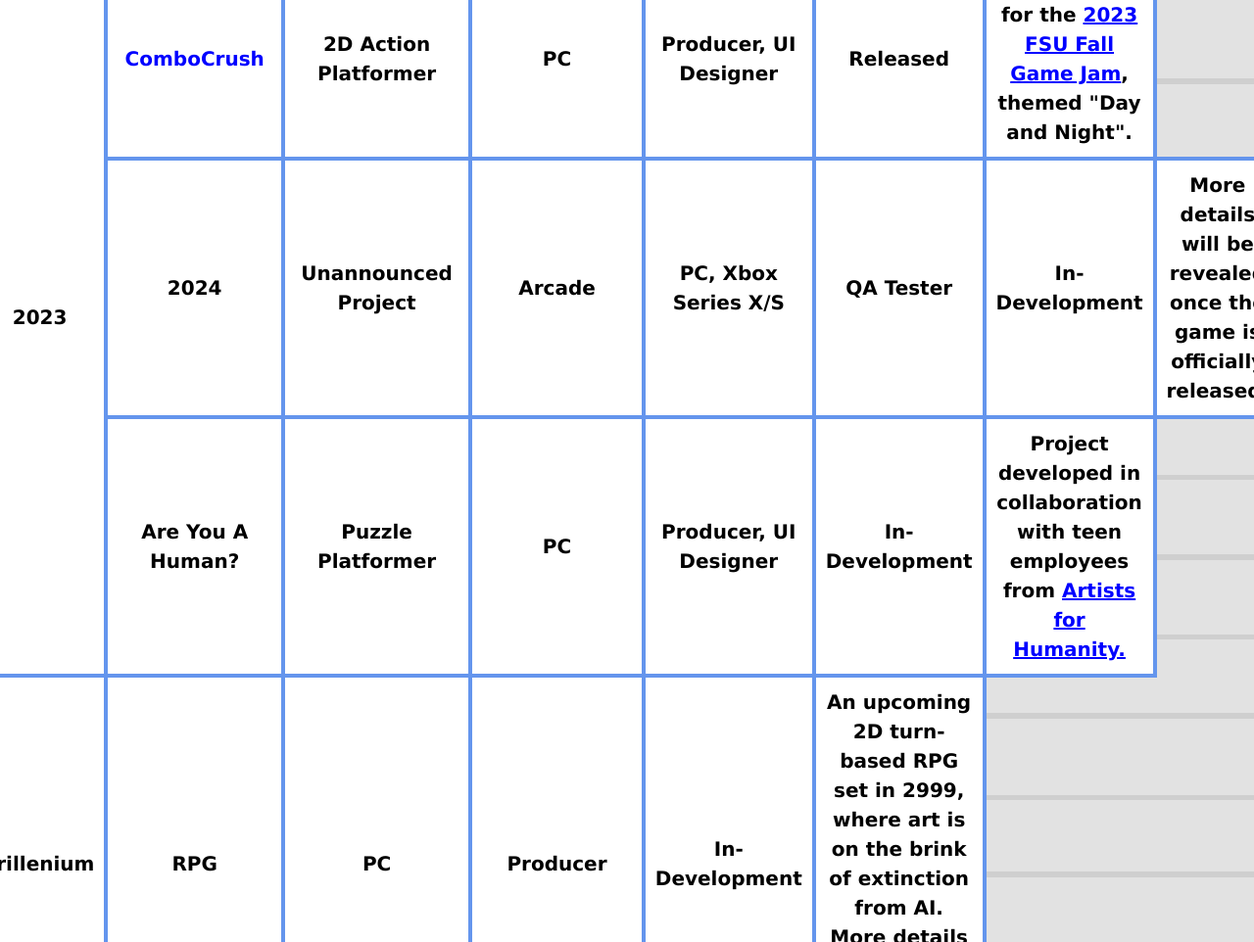
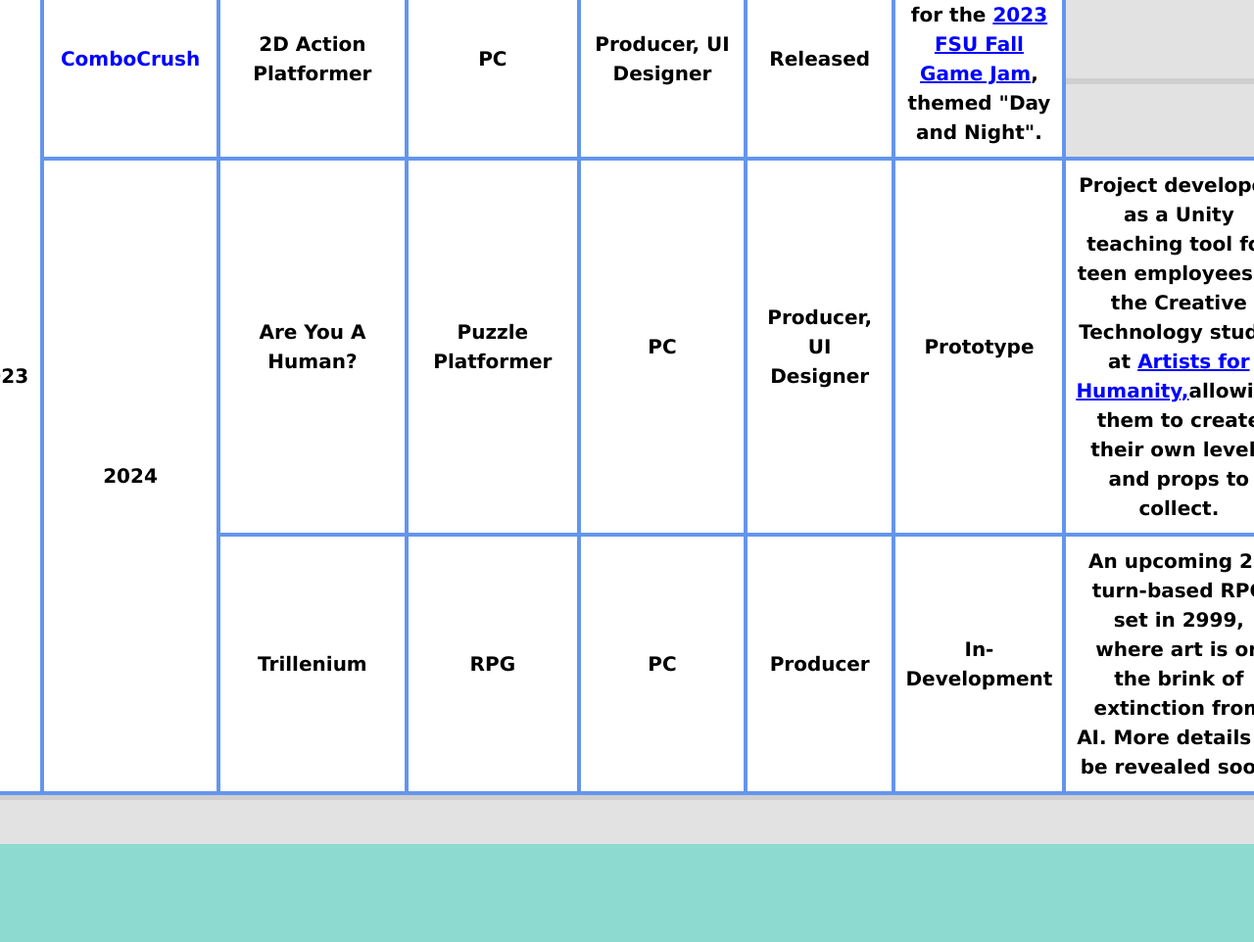
Before and after one commit to ZachShirikjian/FinalPortfolio, a website built with Parcel: page src/about.html in a window 1280 px wide. Shown: the part 5371-6333 px from the top of the page at 98% size. Built offline with nearby package versions, Linux system fonts and the light colour scheme.

Commit message:
fixed resume

```diff
--- a/src/about.html
+++ b/src/about.html
@@ -58,7 +58,7 @@
   <div class = "contactcontainer">
     <div class = "resume">
         <h4 class = "h4">RESUME</h4>
-        <a href="./ZachShirikjianResume.pdf">
+        <a href="./ZachShirikjian_Resume2024.pdf">
           <img class = "pdf" src="./Images/RESUMEICON.png">
         </a>
     </div>
@@ -274,22 +274,14 @@
         style="text-decoration: underline;color:blue">2023 FSU Fall Game Jam</a>, themed "Day and Night".</td>
     </tr>
   <tr>
-      <td class = "tablerow">2024</td>
-      <td class ="tablerow">Unannounced Project</a></td>
-      <td class = "tablerow">Arcade</td>
-      <td class = "tablerow">PC, Xbox Series X/S</td>
-      <td class = "tablerow">QA Tester</td>
-      <td class = "tablerow">In-Development</td>
-      <td class ="tablerow">More details will be revealed once the game is officially released.
-  </tr>
-  <tr>
+    <td class = "tablerow" rowspan="2">2024</td>
     <td class ="tablerow">Are You A Human?</a></td>
     <td class = "tablerow">Puzzle Platformer</td>
     <td class = "tablerow">PC</td>
     <td class = "tablerow">Producer, UI Designer</td>
-    <td class = "tablerow">In-Development</td>
-    <td class ="tablerow">Project developed in collaboration with teen employees from <a href="https://afhboston.org"
-      style="text-decoration:underline;color:blue">Artists for Humanity.</a> </td>
+    <td class = "tablerow">Prototype</td>
+    <td class ="tablerow">Project developed as a Unity teaching tool for teen employees in the Creative Technology studio at <a href="https://afhboston.org"
+      style="text-decoration:underline;color:blue">Artists for Humanity,</a>allowing them to create their own levels and props to collect. </td>
   </tr>
   <tr>
     <td class ="tablerow">Trillenium</td>
```
Also changed, not shown: 2 other files.
